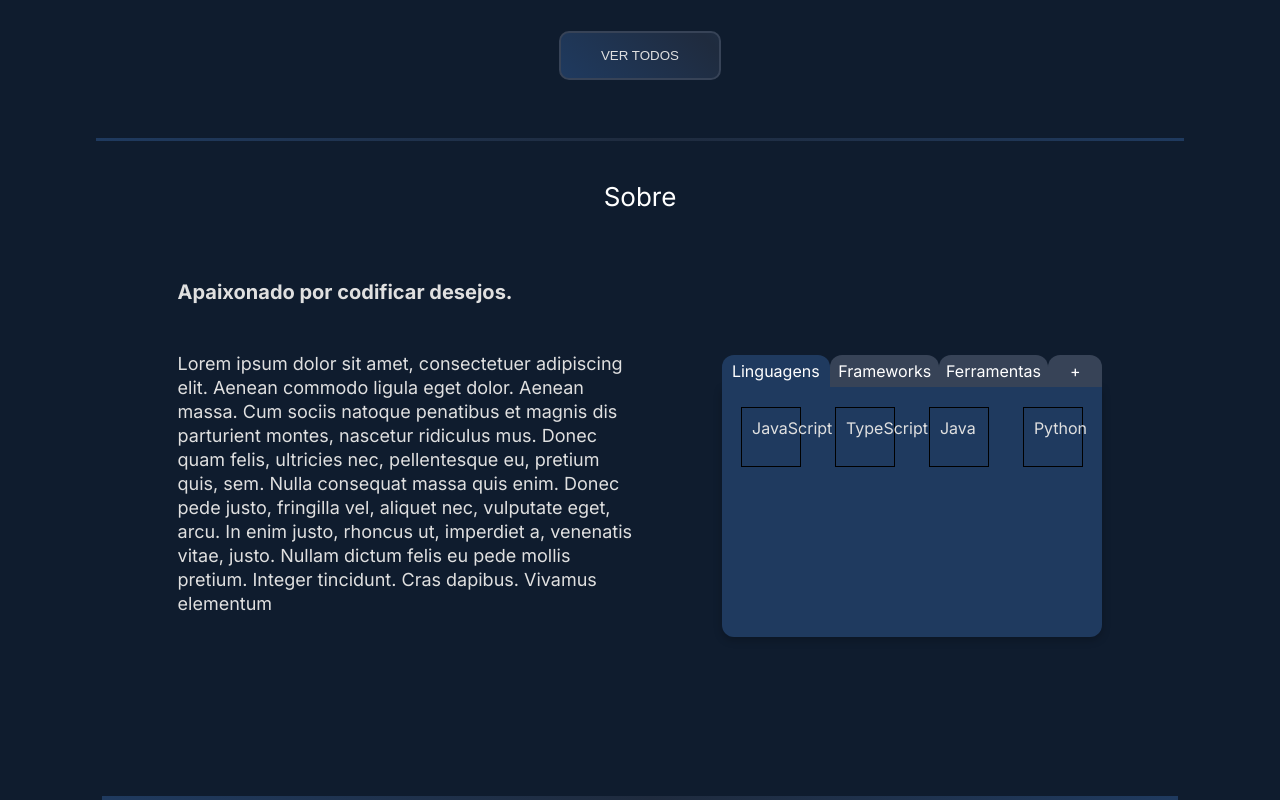
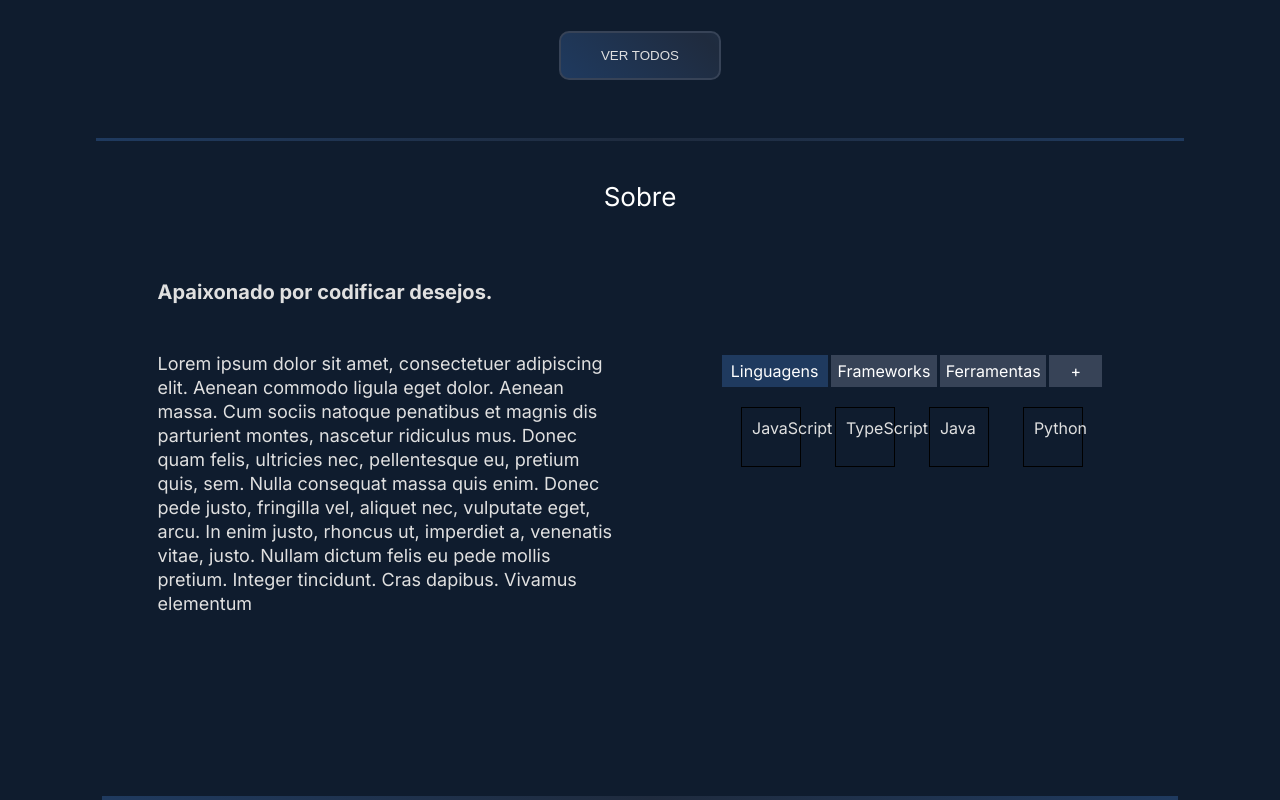
Before and after one commit to danargolo/portfolio, a Next.js app: page / in a window 1280 px wide. Shown: the part 1266-2066 px from the top of the page. Built offline with nearby package versions, Linux system fonts and the light colour scheme.

Commit message:
style: change Tab layout

```diff
--- a/src/components/ui/Tab/styles.js
+++ b/src/components/ui/Tab/styles.js
@@ -10,7 +10,7 @@ export const Text = styled.p`
 
 export const Tab = styled.div`
   width: 100%;
-  margin: 1.25rem;
+  margin: 2.5rem;
 
 
   @media (min-width: 769px) {
@@ -21,7 +21,7 @@ export const Tab = styled.div`
 
 export const Menu = styled.ul`
   display: flex;
-  gap: .0313rem;
+  gap: .2rem;
   & > li {
     width: 40%;
     list-style: none;
@@ -50,7 +50,7 @@ export const ItemTab = styled.div`
   border: none;
   height: 100%;
   width: 100%;
-  border-radius: .75rem .75rem 0 0;
+  /* border-radius: .75rem .75rem 0 0; */
   color: ${({theme}) => theme.colors.text100};
   background-color: ${({ $active, theme }) =>
     $active ? theme.colors.primary100 : theme.colors.bg300}; //background degrade?
@@ -78,10 +78,10 @@ export const Content = styled.div`
   gap: 15px;
   padding: 10px;
   color: ${({theme}) => theme.colors.text200};
-  background-color: ${ ({theme}) => theme.colors.primary100 };
+  /* background-color: ${ ({theme}) => theme.colors.primary100 }; */
   /* background: ${({theme}) => theme.colors.degrade}; */
   /* box-shadow: rgba(100, 100, 111, 0.2) 0px 7px 29px 0px; */
-  box-shadow: rgba(0, 0, 0, 0.24) 0px 3px 8px;
+  /* box-shadow: rgba(0, 0, 0, 0.24) 0px 3px 8px; */
   border-radius: 0 0 .75rem .75rem;
 
 
```
